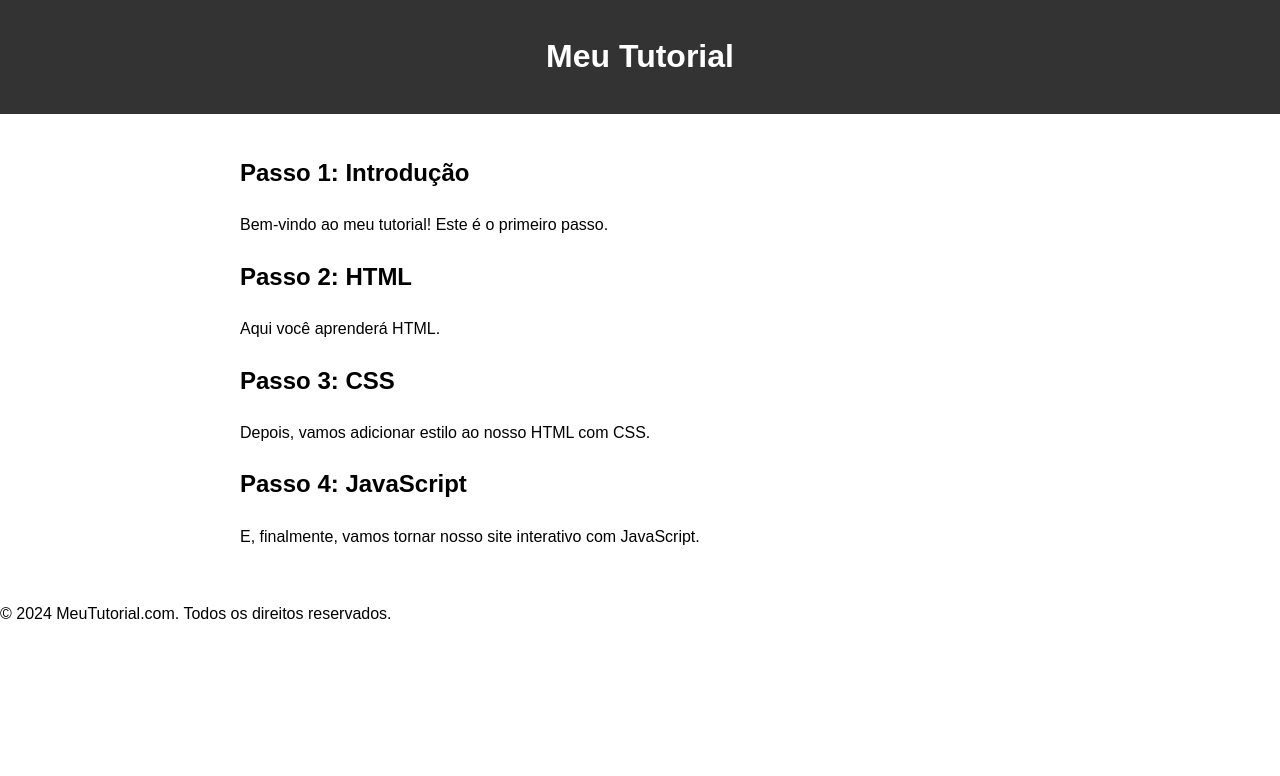
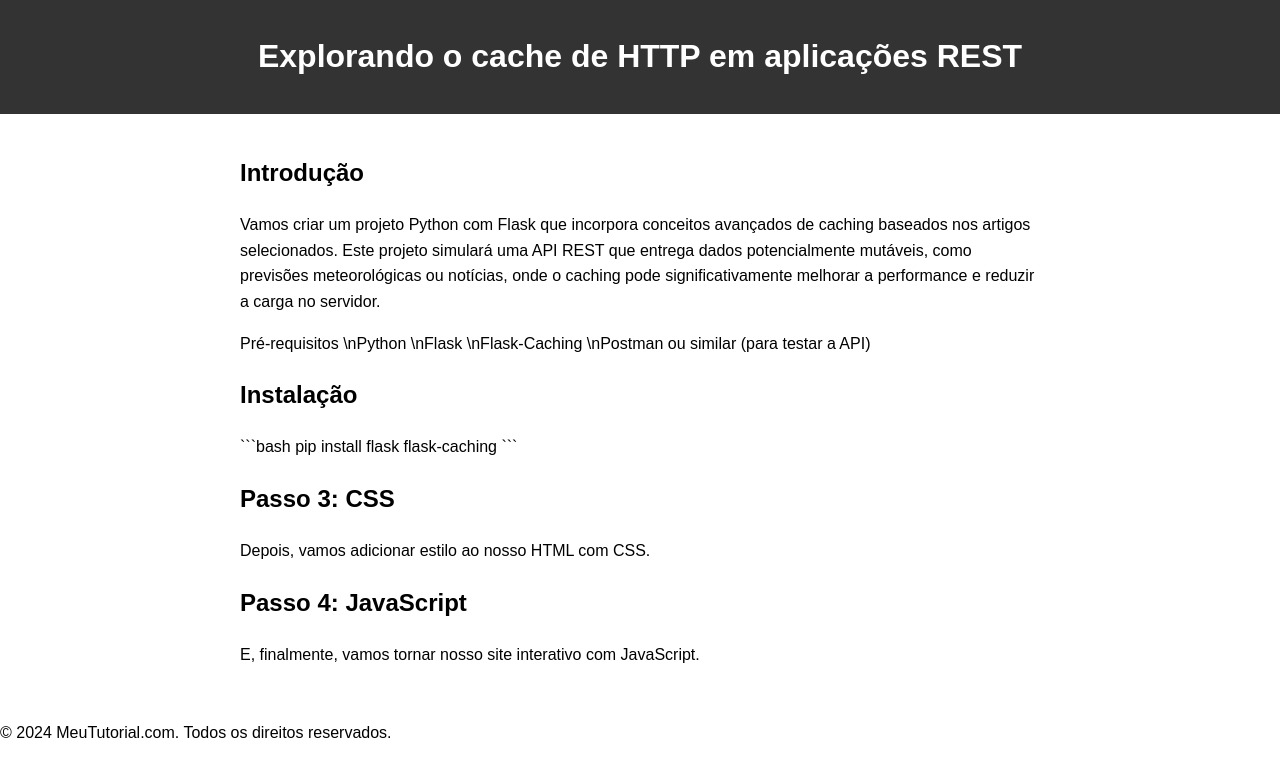
Before and after one commit to kaueepacco/kaueepacco.github.io, a plain HTML site: page index.html in a window 1280 px wide. Drawn offline with Linux system fonts and the light colour scheme.

Commit message:
Update index.html

````diff
--- a/index.html
+++ b/index.html
@@ -3,7 +3,7 @@
 <head>
 <meta charset="UTF-8">
 <meta name="viewport" content="width=device-width, initial-scale=1.0">
-<title>Meu Tutorial</title>
+<title>Explorando o cache de HTTP em aplicações REST</title>
 <style>
   body {
     font-family: Arial, sans-serif;
@@ -27,15 +27,18 @@
 <body>
 
 <header>
-  <h1>Meu Tutorial</h1>
+  <h1>Explorando o cache de HTTP em aplicações REST</h1>
 </header>
 
 <section>
-  <h2>Passo 1: Introdução</h2>
-  <p>Bem-vindo ao meu tutorial! Este é o primeiro passo.</p>
+  <h2>Introdução</h2>
+  <p>Vamos criar um projeto Python com Flask que incorpora conceitos avançados de caching baseados nos artigos selecionados. Este projeto simulará uma API REST que entrega dados potencialmente mutáveis, como previsões meteorológicas ou notícias, onde o caching pode significativamente melhorar a performance e reduzir a carga no servidor.</p>
+  <p>Pré-requisitos \nPython \nFlask \nFlask-Caching \nPostman ou similar (para testar a API)</p>
 
-  <h2>Passo 2: HTML</h2>
-  <p>Aqui você aprenderá HTML.</p>
+  <h2>Instalação</h2>
+  <p>```bash
+    pip install flask flask-caching
+  ```</p>
 
   <h2>Passo 3: CSS</h2>
   <p>Depois, vamos adicionar estilo ao nosso HTML com CSS.</p>
````
